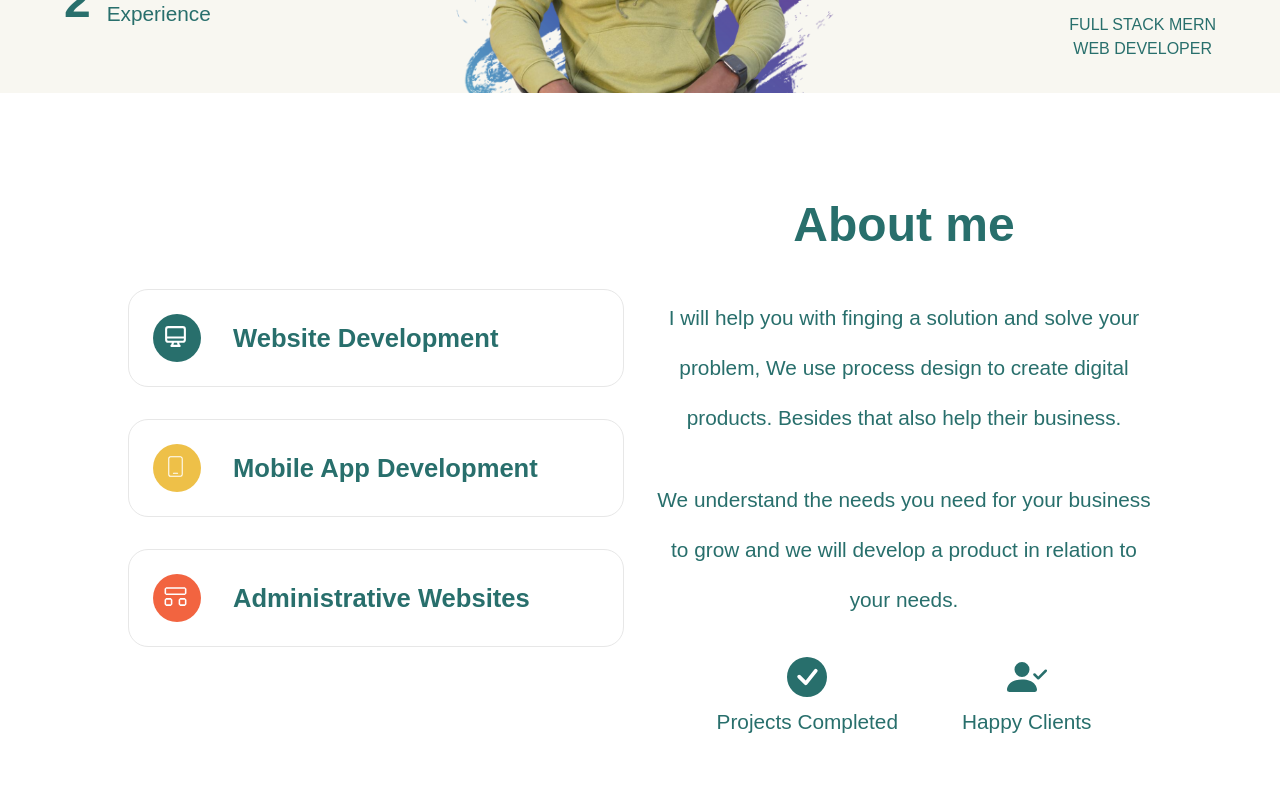
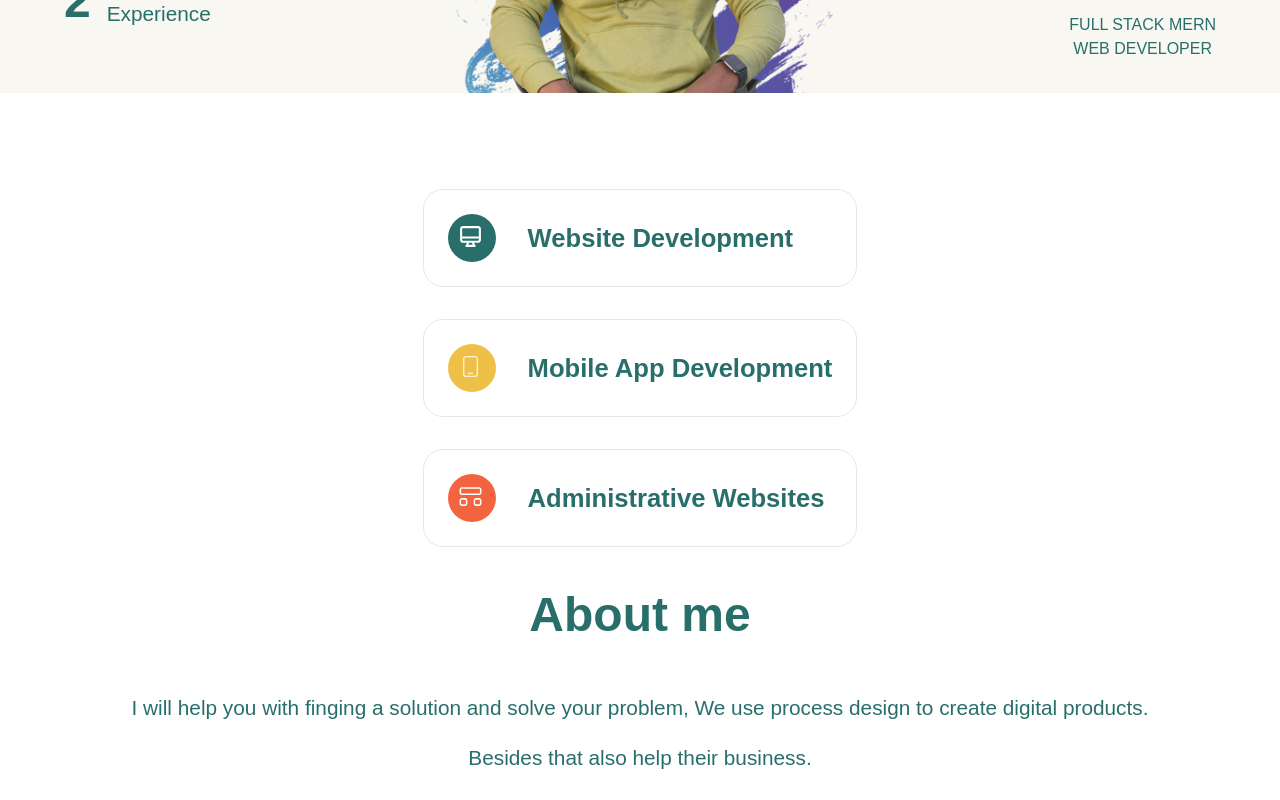
Before and after one commit to GelfisHorn/personal-web-portfolio, a React (Vite) app: page / in a window 1280 px wide. Shown: the part 540-1340 px from the top of the page. Built offline with nearby package versions, Linux system fonts and the light colour scheme; a web font is replaced by a local one.

Commit message:
mediaquery experience

```diff
--- a/src/modules/Experience/Experience.module.scss
+++ b/src/modules/Experience/Experience.module.scss
@@ -8,6 +8,9 @@
     align-items: center;
     gap: 2rem;
     flex-wrap: wrap;
+    @media(max-width: 1280px){
+      flex-direction: column;
+    }
 
     >div {
       flex: 1;
```
